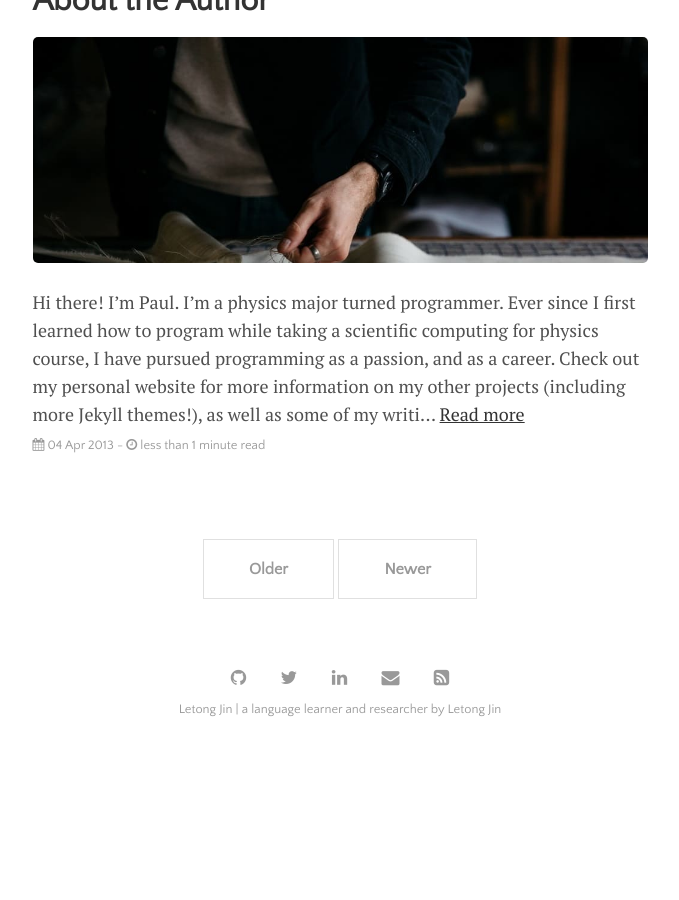
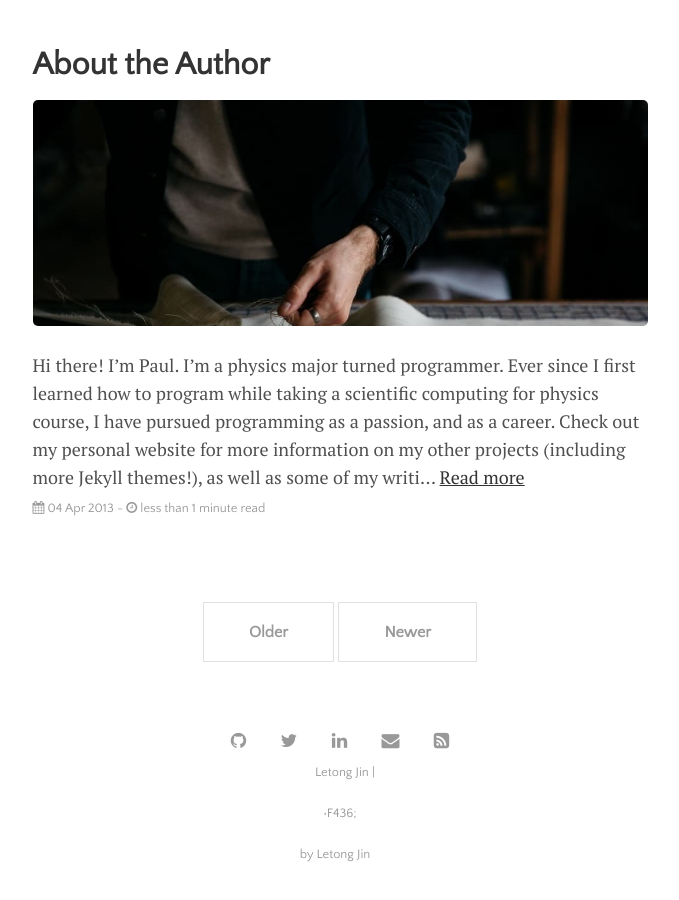
Before and after one commit to jinletong/jinletong.github.io, a Jekyll site: the page built from index.html, in a window 1280 px wide and 900 px high, scrolled down 2388 px. Shown: the whole window, without its empty margins (300-979 px from the left). Built offline with Jekyll 4.4.1, drawn with Linux system fonts in a browser that asks for light colours; the list of posts is cut into pages by our own code; before the commit the page ends 3143 px from its top, so only the background shows below that; some of the changed text lies outside the part shown.

Commit message:
#2 Update emoji attempt 1

```diff
--- a/_config.yml
+++ b/_config.yml
@@ -21,7 +21,7 @@ plugins:             [jekyll-paginate, jekyll-sitemap, jekyll-feed, jekyll-seo-t
 
 # Customise atom feed settings (this is where Jekyll-Feed gets configuration information)
 title:		           'Letong Jin'
-description:	       'a language learner and researcher'
+description:	       <p>&#1F436;</p>
 author:              'Letong Jin'
 
 # RSS 2.0 can be used instead of Atom by uncommenting following two lines
```
